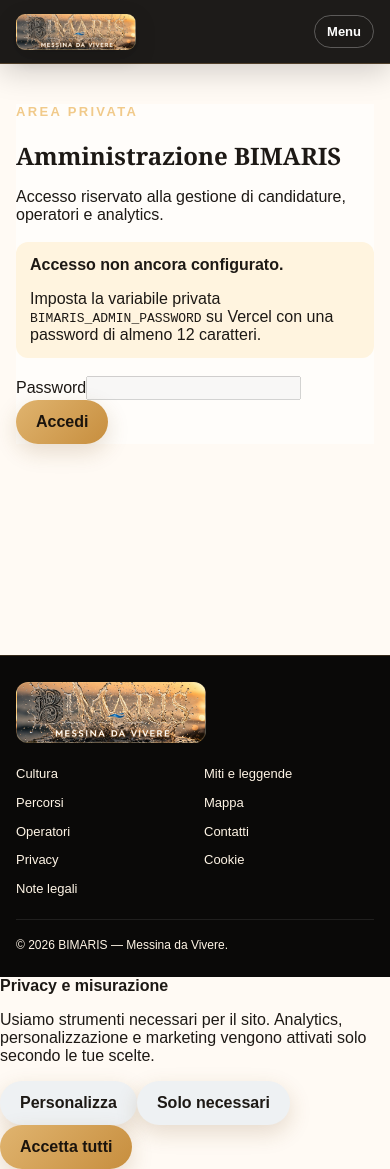
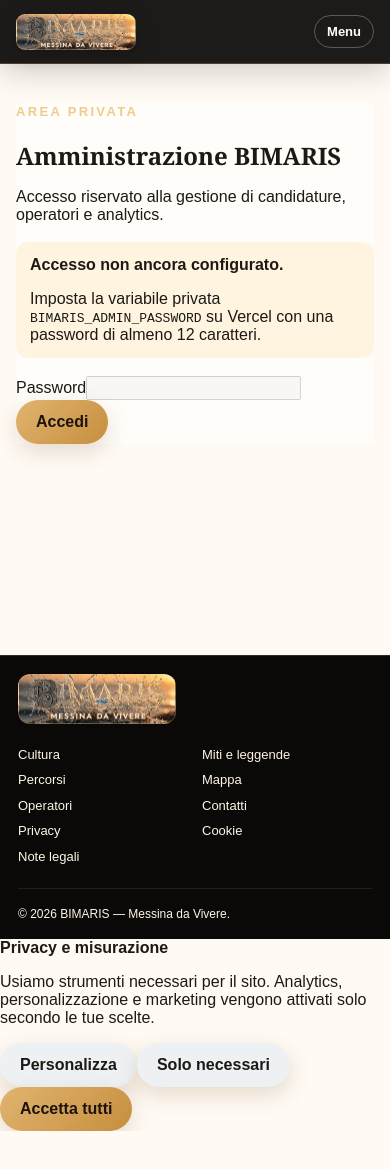
Before and after one commit to giovannibrunetto/bimaris-platform, a Next.js app in the folder apps/web/: page /admin/login in a window 390 px wide. After the commit the page ends 1131 px from the top, so only its background shows below. Built offline with nearby package versions, Linux system fonts and the light colour scheme.

Commit message:
Compact site footer

```diff
--- a/apps/web/app/home-polish.css
+++ b/apps/web/app/home-polish.css
@@ -70,6 +70,39 @@
   .home-operator-copy p { color:#51473d; }
 }
 
+/* Keep the footer as a compact closing band rather than another full page section. */
+.footer {
+  padding:22px clamp(22px,5vw,64px) 18px;
+  gap:14px;
+}
+.footer-brand {
+  width:172px;
+  height:54px;
+}
+.footer-links {
+  gap:8px 18px;
+  line-height:1.25;
+}
+.footer .muted {
+  margin:2px 0 0;
+  font-size:12px;
+}
+
+@media (max-width:760px) {
+  .footer {
+    padding:18px 18px 16px;
+    gap:12px;
+  }
+  .footer-brand {
+    width:158px;
+    height:50px;
+  }
+  .footer-links {
+    gap:8px 14px;
+    font-size:12px;
+  }
+}
+
 @media (max-width:390px) {
   .brand-hero-visual { height:215px; }
   .home-operators::before { left:16px; }
```
